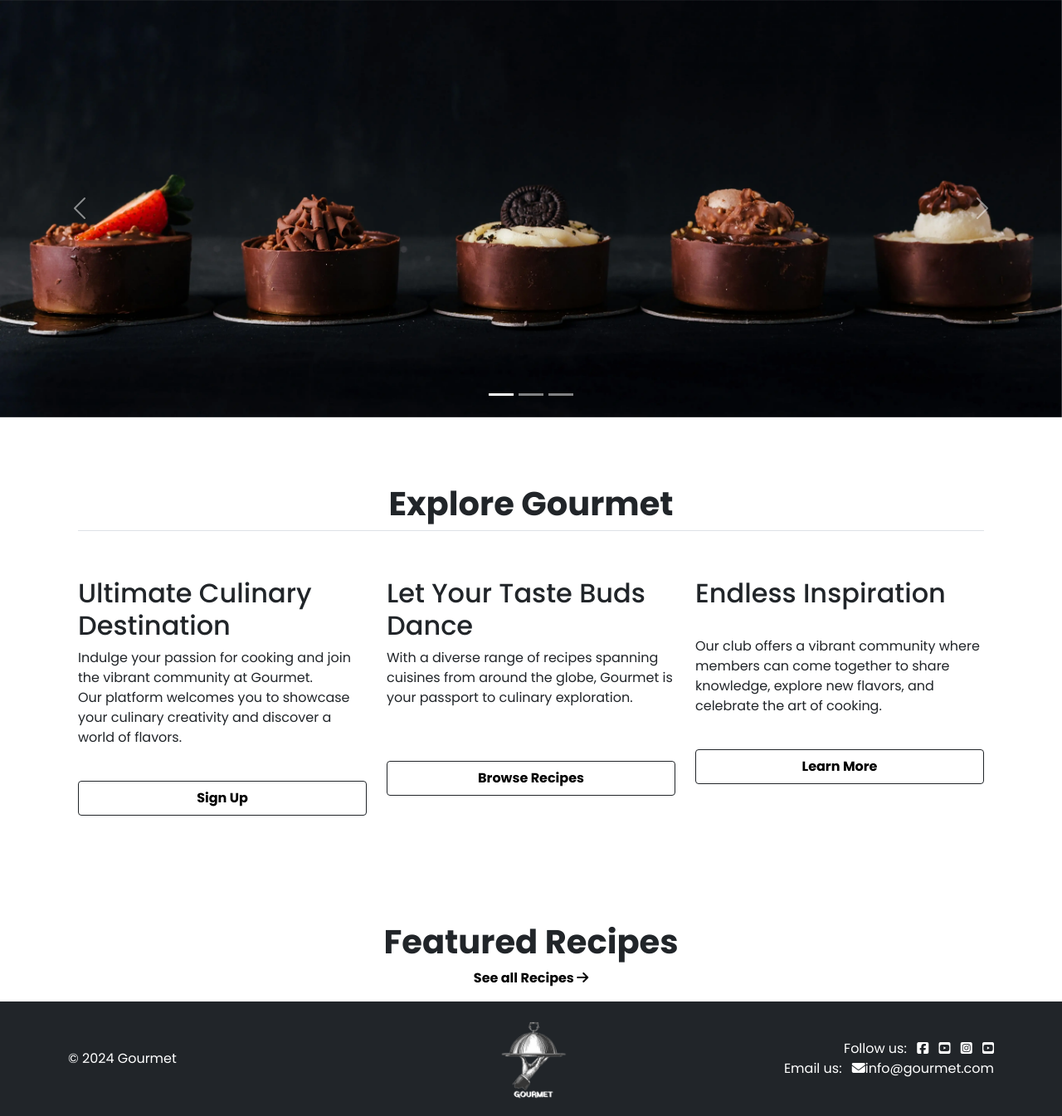
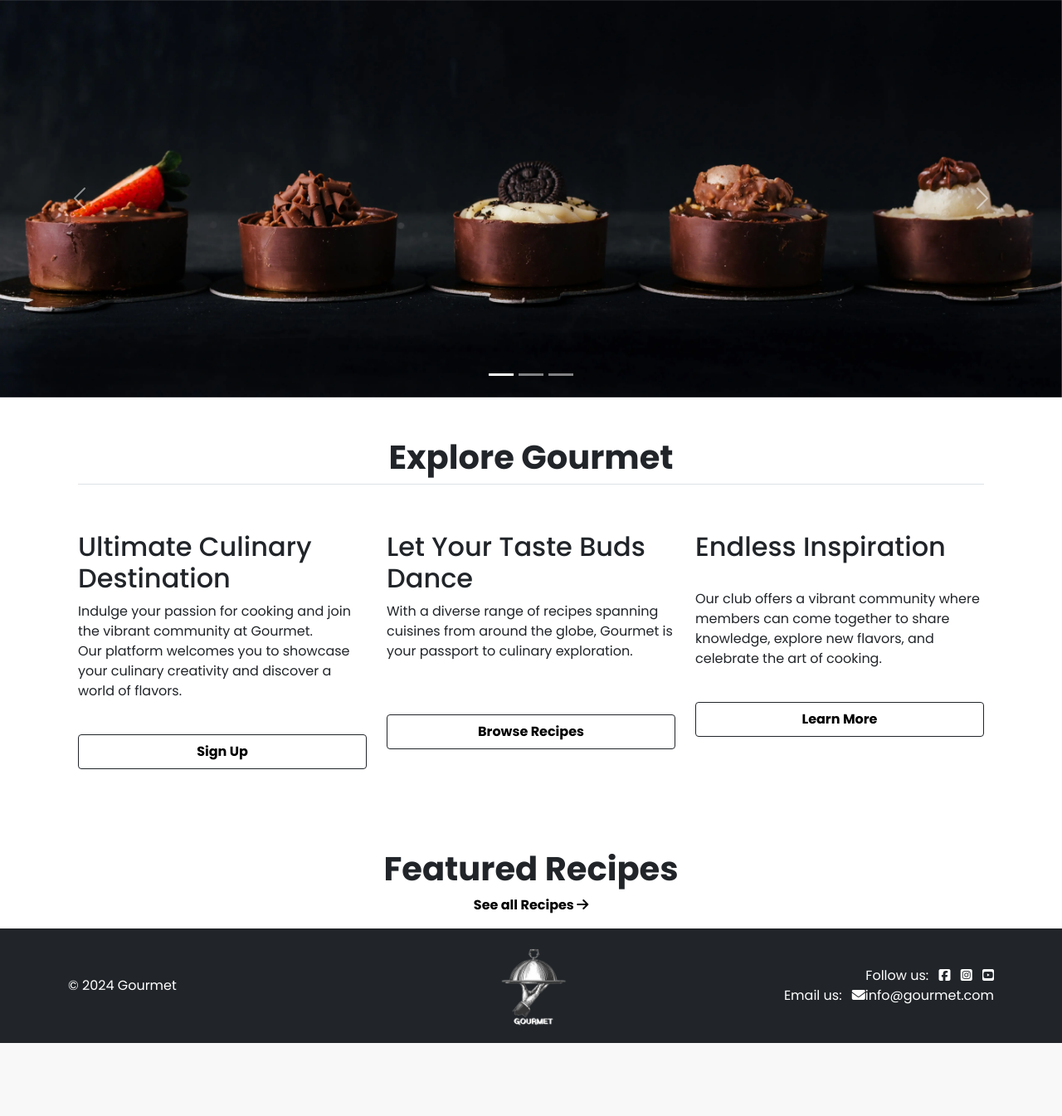
Before and after one commit to MartsyniukOlena/recipes-website, a Django app: page / in a window 1280 px wide. Shown: the part 121-1466 px from the top of the page at 83% size. After the commit the page ends 1378 px from the top, so only its background shows below. Run offline with Django 4.2, Linux system fonts and the light colour scheme; data that the repository does not hold is empty.

Commit message:
Add aria-label to social media links, change debug

```diff
--- a/gourmet/settings.py
+++ b/gourmet/settings.py
@@ -29,7 +29,7 @@ TEMPLATES_DIR = os.path.join(BASE_DIR, 'templates')
 SECRET_KEY = 'django-insecure-50@hscl7^o=qlvu!c-kd7^aozo1-sn87$&4-$i(5s=%whq2u!f'
 
 # SECURITY WARNING: don't run with debug turned on in production!
-DEBUG = True
+DEBUG = False
 
 ALLOWED_HOSTS = ['8000-martsyniuko-recipeswebs-wxeu44o6emz.ws-eu108.gitpod.io','.herokuapp.com', '.gitpod.io']
 
--- a/recipes/templates/recipes/index.html
+++ b/recipes/templates/recipes/index.html
@@ -47,7 +47,7 @@
   </div>
   <div class="carousel-inner">
     <div class="carousel-item active">
-      <img src="{% static 'images/desserts.webp' %}" class="d-block w-100" alt="Desserts">
+      <img src="{% static 'images/hero-1.webp' %}" class="d-block w-100" alt="Desserts">
     </div>
     <div class="carousel-item">
       <img src="{% static 'images/hero-2.webp' %}" class="d-block w-100" alt="Spices">
--- a/static/css/style.css
+++ b/static/css/style.css
@@ -15,7 +15,6 @@ body {
 
 .heading-featured h1,
 .features h1 {
-    margin-top: 2rem;
     font-weight: 700;
     text-align: center;
 }
--- a/templates/base.html
+++ b/templates/base.html
@@ -191,11 +191,16 @@
                 <div class="col-md-4 text-center text-md-end">
                     <p class="mb-0">
                         Follow us:
-                        <a href="https://www.facebook.com/" target="_blank" class="social-link"><i class="fab fa-facebook-square ms-2"></i></a>
-                        <a href="https://www.youtube.com/" target="_blank" class="social-link"><i class="fab fa-youtube-square ms-2"></i></a>
-                        <a href="https://www.instagram.com/" target="_blank" class="social-link"><i class="fab fa-instagram-square ms-2"></i></a>
-                        <a href="https://www.youtube.com/" target="_blank" class="social-link"><i class="fab fa-youtube-square ms-2"></i></a>
-                    </p>
+                        <a href="https://www.facebook.com/" target="_blank" rel="noopener"
+                        aria-label="Visit our Facebook page (opens in a new tab)" class="social-link"><i
+                                class="fab fa-facebook-square ms-2"></i></a>
+                        <a href="https://www.instagram.com/" target="_blank" rel="noopener"
+                        aria-label="Visit our Instagram page (opens in a new tab)" class="social-link"><i
+                                class="fab fa-instagram-square ms-2"></i></a>
+                        <a href="https://www.youtube.com/" target="_blank" rel="noopener"
+                            aria-label="Visit our YouTobe page (opens in a new tab)" class="social-link"><i
+                                class="fab fa-youtube-square ms-2"></i></a>
+                        </p>
                     <p class="mb-0">Email us: <i class="fa-solid fa-envelope ms-2"></i>info@gourmet.com</p>
                 </div>
             </div>
```
